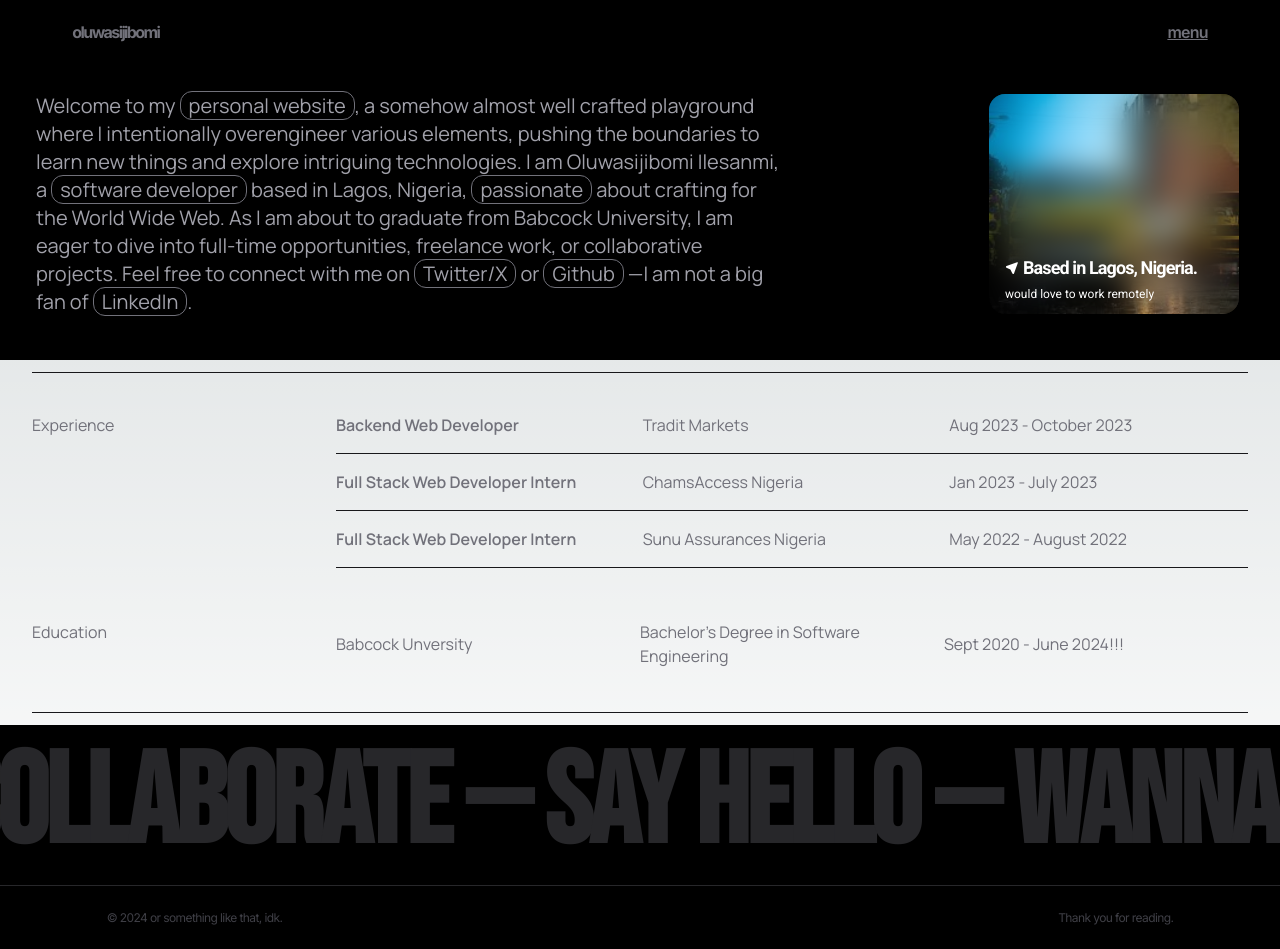
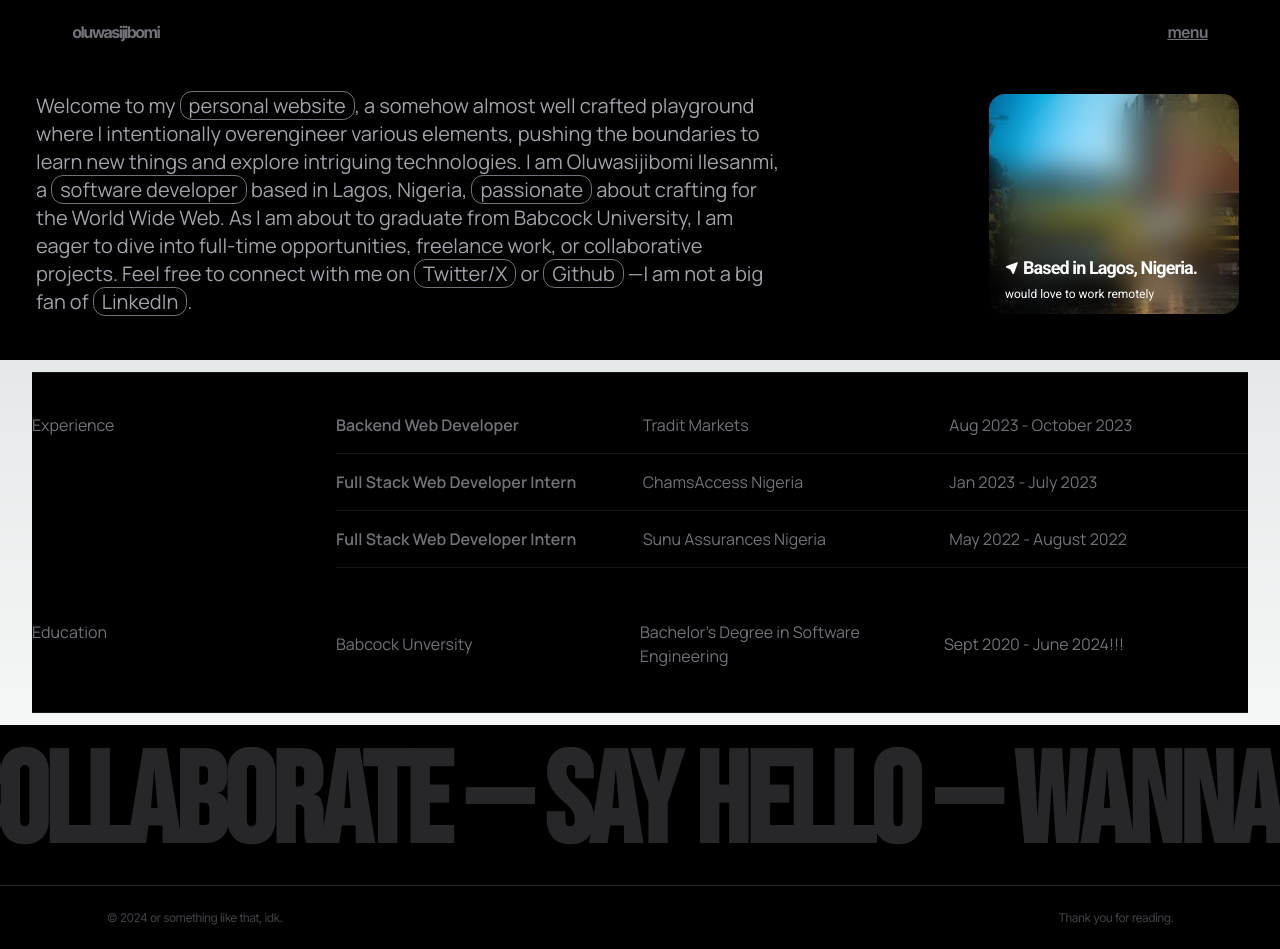
Before and after one commit to sijirama/website, a Next.js app: page / in a window 1280 px wide. Built offline with nearby package versions, Linux system fonts and the light colour scheme; a web font is replaced by a local one.

Commit message:
site fix

```diff
--- a/src/components/miniportfolio.tsx
+++ b/src/components/miniportfolio.tsx
@@ -45,7 +45,7 @@ export function MiniPortfolio() {
     }, {})
 
     return (
-        <section ref={contref} className={` ${manrope.className} text-sm md:text-base min-h-30 w-[95%] mx-auto flex flex-col gap-5 my-3 py-6 px-2 md:px-0 border-y-zinc-900 border-y text-zinc-500 `}>
+        <section ref={contref} className={` ${manrope.className} text-sm md:text-base min-h-30 w-[95%] mx-auto flex flex-col gap-5 my-3 py-6 px-2 md:px-0 border-y-zinc-900 border-y text-zinc-500 bg-black`}>
             <div className="grid md:grid-cols-4 md:grid-row-3 h-full w-full">
                 <div className="md:col-span-1 row-span-3 py-4 ">
                     <p ref={title1ref}>Experience</p>
```
